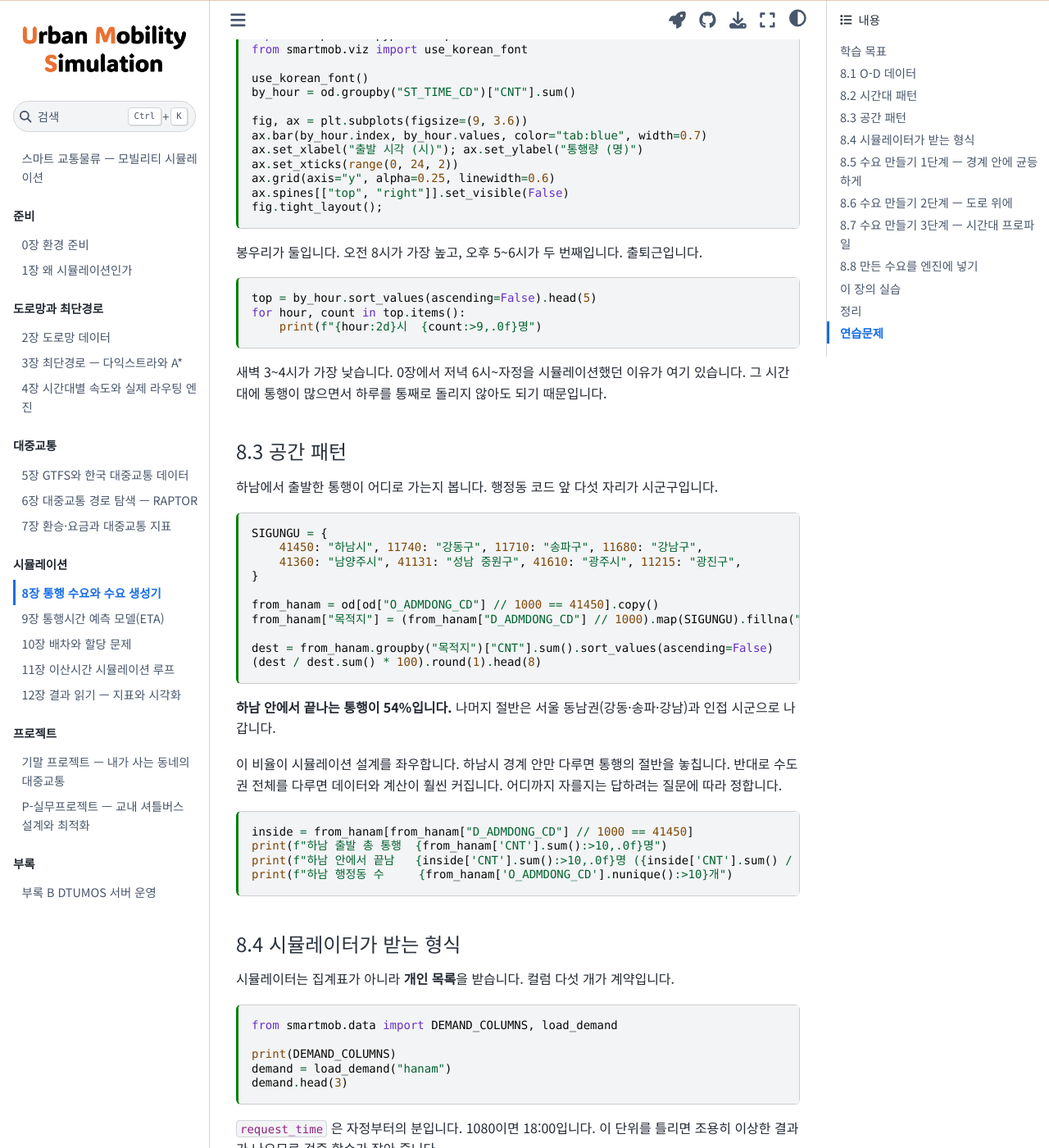
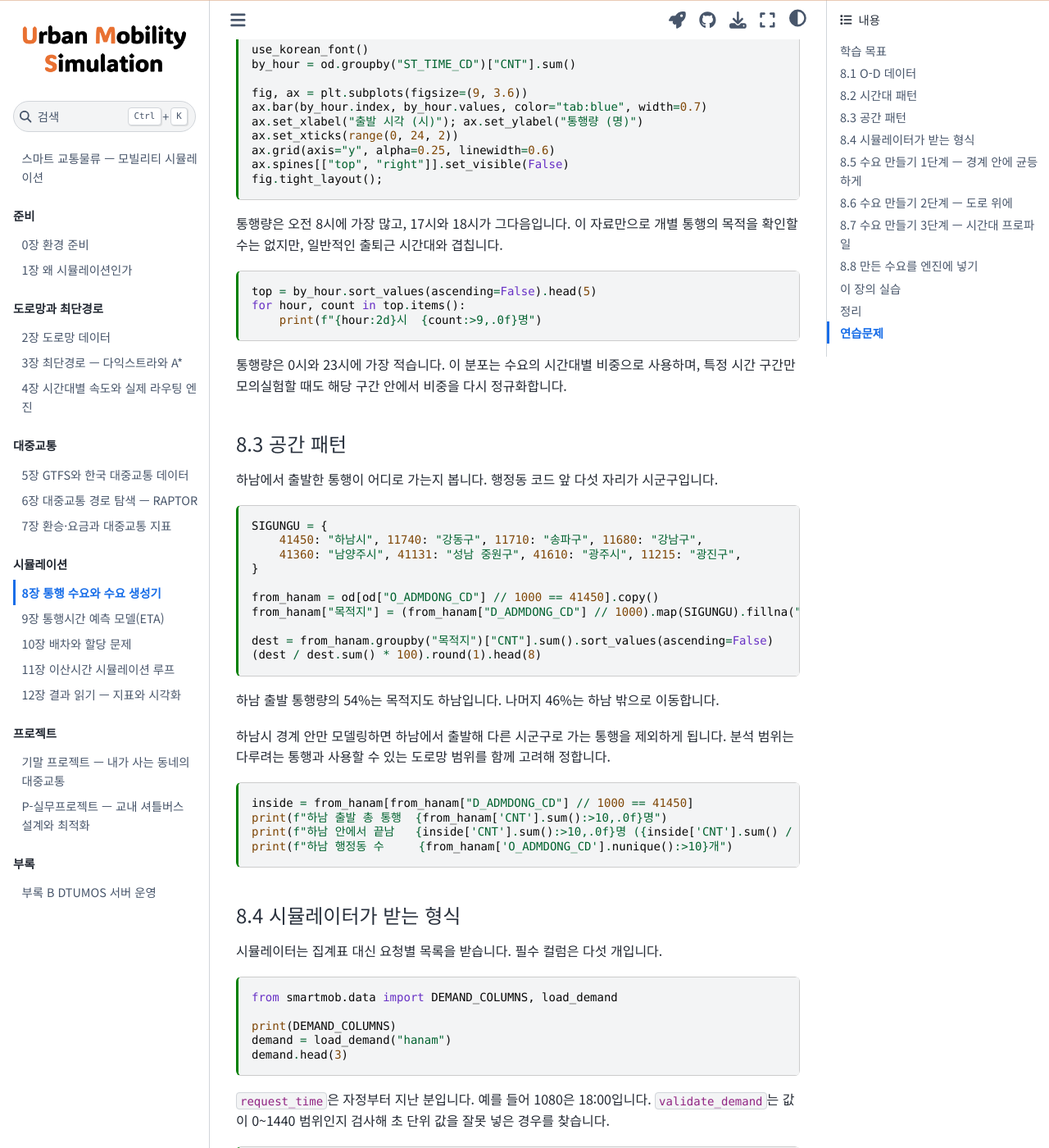
Before and after one commit to jihoyeo/mobility-simulation-book, a Jupyter Book: the page built from ko/ch08_demand.md, in a window 1280 px wide and 1400 px high, scrolled down 1622 px. Shown: the whole window at 82% size. Built offline with Jupyter Book 1.0.4 settings and Sphinx 7.4.7 and the Sphinx Book theme 1.1.4, drawn with Linux system fonts in a browser that asks for light colours; some of the changed text lies outside the part shown.

Commit message:
8장 수요 생성 설명과 거리 가중치 교정
생활이동 자료의 시간대 통계를 실제 값에 맞추고 도로 표집의 한계를 명시합니다. 위경도 각도 차이를 더하던 엣지 가중치를 대권거리로 바꾸고 실습 결과를 다시 계산합니다.

````diff
--- a/ko/ch08_demand.md
+++ b/ko/ch08_demand.md
@@ -14,11 +14,7 @@
 
 # 8장 통행 수요와 수요 생성기
 
-지금까지는 한 사람의 경로를 구했습니다. 시뮬레이션에는 수천 명이 들어갑니다.
-
-0장에서 돌린 시뮬레이션은 승객 990명이 하남시 어딘가에서 어딘가로 가려 했습니다. 그 990명은 어디서 왔을까요. 누가 정했을까요.
-
-이 장에서 통행 수요가 무엇인지 보고, 실제 데이터를 읽고, 데이터가 없을 때 만드는 방법을 봅니다.
+0장에서는 출발 시각과 출발지·목적지가 적힌 하남시 호출 1,000건을 입력으로 사용했습니다. 이 요청 목록이 통행 수요입니다. 이 장에서는 집계 O-D 자료를 읽고 시뮬레이션용 요청 목록을 만드는 방법을 다룹니다.
 
 ## 학습 목표
 
@@ -29,9 +25,9 @@
 
 ## 8.1 O-D 데이터
 
-통행 수요를 담는 가장 흔한 형태는 O-D 표입니다. **어디서(Origin) 어디로(Destination) 몇 명이 갔는가**를 적습니다.
+통행 수요는 흔히 O-D 표로 정리합니다. 출발지(Origin), 목적지(Destination), 통행량을 한 행에 기록합니다.
 
-수도권 생활이동 데이터는 통신사 기지국 접속 기록으로 만든 O-D 자료입니다. 하남시가 걸린 행만 뽑아 두었습니다.
+예제 파일은 서울시와 KT가 개발한 수도권 생활이동 자료에서 출발지나 목적지가 하남시인 행을 추린 것입니다. 원자료는 이동 인구를 행정동과 시간대별로 집계해 제공합니다.[^living-mobility]
 
 ```{code-cell} python
 import pandas as pd
@@ -53,7 +49,7 @@
 | `MOVE_DIST` | 평균 이동거리 (m) |
 | `MOVE_TIME` | 평균 이동시간 (초) |
 
-행 하나가 "이 동에서 저 동으로, 이 시간대에, 몇 명"입니다. 개인 기록이 아니라 집계값입니다.
+행 하나에는 행정동 O-D 한 쌍의 시간대별 통행량과 평균 이동거리·이동시간이 들어 있습니다. 개인별 이동 기록은 없습니다.
 
 ```{code-cell} python
 od[["CNT", "MOVE_DIST", "MOVE_TIME"]].describe().round(0)
@@ -62,7 +58,7 @@
 이동거리 중앙값이 5.2km, 이동시간 중앙값이 1,223초(20분)입니다.
 
 ```{note}
-집계 데이터라는 점이 중요합니다. "이 사람이 8시 12분에 미사동에서 출발했다"는 정보가 없습니다. 있는 것은 "8시대에 미사동에서 신장동으로 47.3명이 갔다"뿐입니다. 시뮬레이터는 개인 단위로 돌아가므로, 이 집계값을 다시 개인으로 쪼개야 합니다. 8.4절에서 합니다.
+이 자료만으로는 개인의 정확한 출발 시각과 위치를 알 수 없습니다. 시뮬레이터에 넣으려면 집계 통행량을 개별 요청으로 변환하고, 각 요청의 시각과 좌표를 따로 정해야 합니다. 8.4절부터 그 형식을 확인합니다.
 ```
 
 ## 8.2 시간대 패턴
@@ -85,7 +81,7 @@
 fig.tight_layout();
 ```
 
-봉우리가 둘입니다. 오전 8시가 가장 높고, 오후 5~6시가 두 번째입니다. 출퇴근입니다.
+통행량은 오전 8시에 가장 많고, 17시와 18시가 그다음입니다. 이 자료만으로 개별 통행의 목적을 확인할 수는 없지만, 일반적인 출퇴근 시간대와 겹칩니다.
 
 ```{code-cell} python
 top = by_hour.sort_values(ascending=False).head(5)
@@ -93,7 +89,7 @@
     print(f"{hour:2d}시  {count:>9,.0f}명")
 ```
 
-새벽 3~4시가 가장 낮습니다. 0장에서 저녁 6시~자정을 시뮬레이션했던 이유가 여기 있습니다. 그 시간대에 통행이 많으면서 하루를 통째로 돌리지 않아도 되기 때문입니다.
+통행량은 0시와 23시에 가장 적습니다. 이 분포는 수요의 시간대별 비중으로 사용하며, 특정 시간 구간만 모의실험할 때도 해당 구간 안에서 비중을 다시 정규화합니다.
 
 ## 8.3 공간 패턴
 
@@ -112,9 +108,9 @@
 (dest / dest.sum() * 100).round(1).head(8)
 ```
 
-**하남 안에서 끝나는 통행이 54%입니다.** 나머지 절반은 서울 동남권(강동·송파·강남)과 인접 시군으로 나갑니다.
+하남 출발 통행량의 54%는 목적지도 하남입니다. 나머지 46%는 하남 밖으로 이동합니다.
 
-이 비율이 시뮬레이션 설계를 좌우합니다. 하남시 경계 안만 다루면 통행의 절반을 놓칩니다. 반대로 수도권 전체를 다루면 데이터와 계산이 훨씬 커집니다. 어디까지 자를지는 답하려는 질문에 따라 정합니다.
+하남시 경계 안만 모델링하면 하남에서 출발해 다른 시군구로 가는 통행을 제외하게 됩니다. 분석 범위는 다루려는 통행과 사용할 수 있는 도로망 범위를 함께 고려해 정합니다.
 
 ```{code-cell} python
 inside = from_hanam[from_hanam["D_ADMDONG_CD"] // 1000 == 41450]
@@ -125,7 +121,7 @@
 
 ## 8.4 시뮬레이터가 받는 형식
 
-시뮬레이터는 집계표가 아니라 **개인 목록**을 받습니다. 컬럼 다섯 개가 계약입니다.
+시뮬레이터는 집계표 대신 요청별 목록을 받습니다. 필수 컬럼은 다섯 개입니다.
 
 ```{code-cell} python
 from smartmob.data import DEMAND_COLUMNS, load_demand
@@ -135,7 +131,7 @@
 demand.head(3)
 ```
 
-`request_time` 은 자정부터의 분입니다. 1080이면 18:00입니다. 이 단위를 틀리면 조용히 이상한 결과가 나오므로 검증 함수가 잡아 줍니다.
+`request_time`은 자정부터 지난 분입니다. 예를 들어 1080은 18:00입니다. `validate_demand`는 값이 0~1440 범위인지 검사해 초 단위 값을 잘못 넣은 경우를 찾습니다.
 
 ```{code-cell} python
 from smartmob.data import validate_demand
@@ -165,9 +161,7 @@
 
 ## 8.5 수요 만들기 1단계 — 경계 안에 균등하게
 
-실제 데이터가 없거나, 있어도 개인 단위가 아니면 만들어야 합니다.
-
-가장 단순한 방법은 경계 안에 점을 고르게 찍는 것입니다.
+개인 단위 위치가 없을 때는 행정구역 경계 안에서 출발지와 목적지를 표집할 수 있습니다. 먼저 경계 내부의 모든 위치가 같은 확률을 갖도록 점을 뽑습니다.
 
 ```{code-cell} python
 import geopandas as gpd
@@ -189,13 +183,11 @@
 fig.tight_layout();
 ```
 
-경계 안에 고르게 퍼져 있습니다. 그런데 하남시에는 검단산과 한강이 있습니다. 산 중턱에서 택시를 부르는 사람은 없습니다.
+이 방법은 토지 이용과 도로 접근성을 구분하지 않습니다. 따라서 하천이나 산지처럼 실제 호출이 드문 곳에도 점이 생깁니다.
 
 ## 8.6 수요 만들기 2단계 — 도로 위에
 
-길이 있는 곳에서만 뽑으면 이 문제가 사라집니다. 2장에서 만든 도로망을 씁니다.
-
-긴 도로가 더 많이 뽑히도록 길이에 비례해 가중치를 줍니다.
+두 번째 방법은 2장에서 만든 자동차 도로망의 엣지 위에서 위치를 뽑습니다. 각 엣지는 직선 길이에 비례하는 확률로 선택합니다.
 
 ```{code-cell} python
 from smartmob.data import load_road_graph
@@ -211,15 +203,13 @@
 fig.tight_layout();
 ```
 
-산과 강이 비었습니다. 도로가 촘촘한 시가지에 점이 몰립니다. 훨씬 그럴듯합니다.
+점은 도로가 있는 위치에만 놓이고, 도로 총연장이 긴 구역에 더 많이 배정됩니다.
 
-이 방법에는 숨은 가정이 하나 있습니다. **도로가 많은 곳에 사람이 많다**는 것입니다. 대체로 맞지만 항상은 아닙니다. 고속도로 구간은 도로가 길지만 거기서 택시를 부르지 않습니다.
+이 방식도 토지 이용이나 실제 승하차 기록을 반영하지 않습니다. 자동차 전용도로나 주거 인구가 적은 구간에도 수요가 생길 수 있으며, 출발지와 목적지를 독립적으로 뽑기 때문에 실제 O-D 분포와도 다릅니다.
 
 ## 8.7 수요 만들기 3단계 — 시간대 프로파일
 
-지금까지 만든 수요는 시간에 대해 균등합니다. 8.2절에서 본 출퇴근 첨두가 없습니다.
-
-O-D 데이터에서 시간대 비중을 뽑아 씁니다.
+지금까지는 지정한 시간 범위 안에서 출발 시각을 균등하게 뽑았습니다. 다음에는 O-D 자료에서 계산한 시간대별 통행 비중을 사용합니다.
 
 ```{code-cell} python
 from smartmob.teaching.demand_gen import hourly_profile_from_od
@@ -246,7 +236,7 @@
 fig.tight_layout();
 ```
 
-8.2절의 실제 통행량 그래프와 모양이 같습니다. 오전 8시와 오후 5~6시에 봉우리가 있습니다.
+생성된 요청의 시간대별 분포가 원자료의 비중을 따릅니다. 무작위 표집이므로 요청 수가 적을수록 원자료 비중과 차이가 커질 수 있습니다.
 
 ```{code-cell} python
 from smartmob.data import validate_demand
@@ -272,10 +262,10 @@
 sim.summary()
 ```
 
-파일럿 프로젝트도 같은 순서로 진행합니다. 대상지의 수요를 만들고, 올리고, 조건을 바꿔 가며 돌립니다.
+프로젝트에서도 같은 형식으로 대상지의 수요를 준비한 뒤 서버에 올립니다.
 
 ```{note}
-`upload_demand` 는 올리기 전에 `validate_demand` 를 먼저 돌립니다. 형식이 틀린 수요가 서버에 올라가 이상한 결과를 내는 것보다, 올리기 전에 막히는 편이 낫습니다.
+`upload_demand`는 업로드 전에 `validate_demand`를 실행합니다. 필수 컬럼, 시간 범위, 좌표 범위를 통과하지 못하면 서버로 보내지 않습니다.
 ```
 
 ## 이 장의 실습
@@ -293,8 +283,8 @@
 - O-D 표는 "어디서 어디로 몇 명"을 담은 집계 자료입니다. 개인 기록이 아닙니다
 - 하남 통행은 오전 8시와 오후 5~6시에 봉우리가 있고, 54%가 하남 안에서 끝납니다
 - 시뮬레이터가 받는 수요는 `request_time`(자정부터의 분), 출발·도착 위경도 네 개입니다
-- 수요 생성은 세 단계로 그럴듯해집니다. 경계 안 균등 → 도로 위 → 시간대 프로파일 반영
-- 도로 위 샘플링은 "도로가 많은 곳에 사람이 많다"를 가정합니다. 대체로 맞지만 항상은 아닙니다
+- 경계 안 균등 표집에 도로 위치와 시간대 프로파일을 차례로 반영할 수 있습니다
+- 도로 위 표집도 토지 이용과 실제 O-D 관계는 반영하지 않습니다
 - 9장에서 이 수요의 통행시간을 예측하는 모델을 만듭니다
 
 ## 연습문제
@@ -303,7 +293,7 @@
 :class: tip
 
 하남 O-D 데이터에서 통행량이 가장 많은 행정동 쌍 상위 10개를 찾아봅시다.
-시간대를 오전(7~9시)과 저녁(17~19시)으로 나눠 각각 구하고, 순서가 어떻게 뒤집히는지 봅니다.
+시간대를 오전(7~9시)과 저녁(17~19시)으로 나눠 각각 구하고, 두 시간대의 순위를 비교합니다.
 
 산출물: 오전·저녁 상위 10쌍 표, 뒤집힌 쌍이 무엇을 뜻하는지 2~3줄.
 ```
@@ -323,11 +313,13 @@
 ```{admonition} 연습 8.3  ★★★
 :class: tip
 
-수요를 몇 명으로 잡을지가 실은 큰 결정입니다.
+수요 건수는 시뮬레이션 결과에 직접 영향을 줍니다.
 하남 O-D 데이터의 하루 총 통행량과, 그중 택시가 담당하는 비율을 가정해
 "하남시 하루 택시 수요"를 추정해 봅시다.
 
-추정에 쓴 가정을 전부 명시하고, 가정 하나를 바꾸면 결과가 얼마나 달라지는지(민감도) 보입니다.
+추정에 쓴 가정을 모두 명시하고, 가정 하나를 바꿨을 때 결과가 얼마나 달라지는지 계산합니다.
 
 산출물: 추정치, 가정 목록, 민감도 표(가정별 ±50% 변화 시 결과 범위).
 ```
+
+[^living-mobility]: [서울 열린데이터광장, 수도권 생활이동](https://data.seoul.go.kr/dataList/OA-22657/F/1/datasetView.do)
````
Also changed, not shown: 2 other files.
